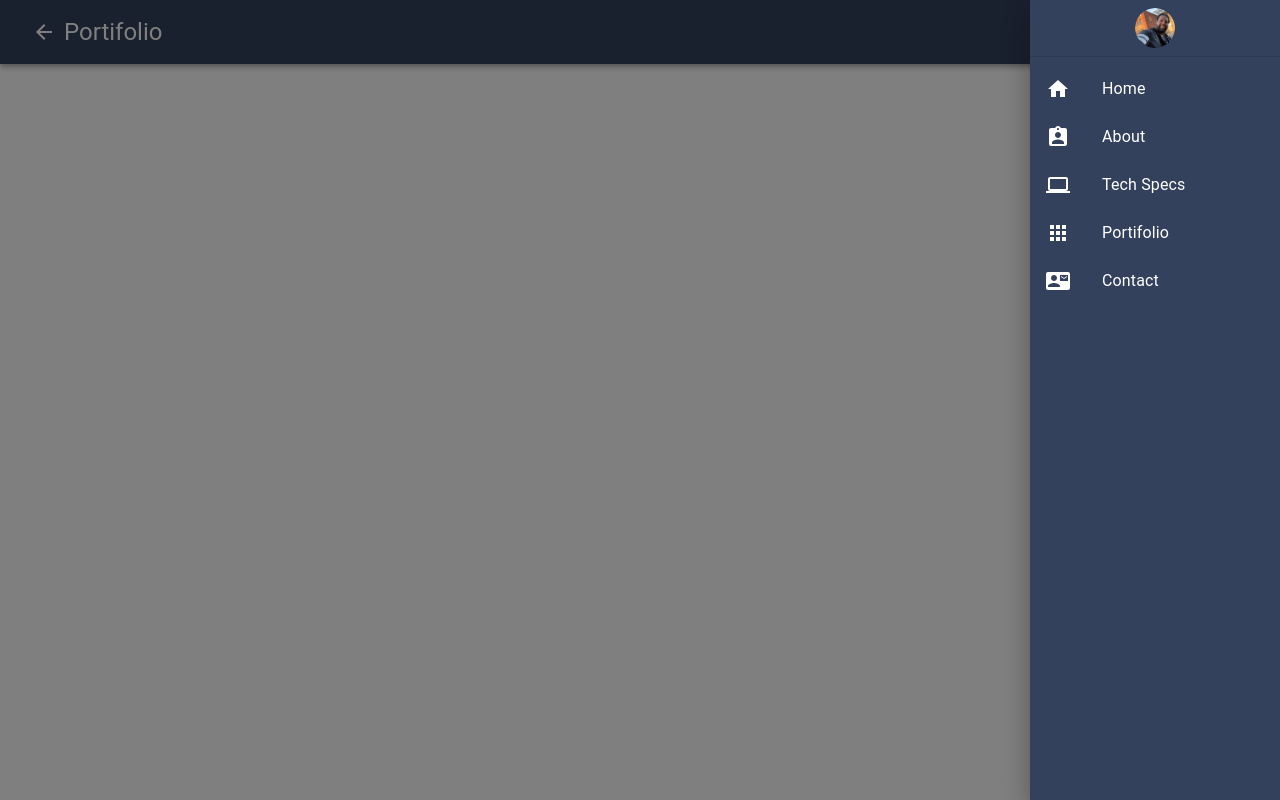
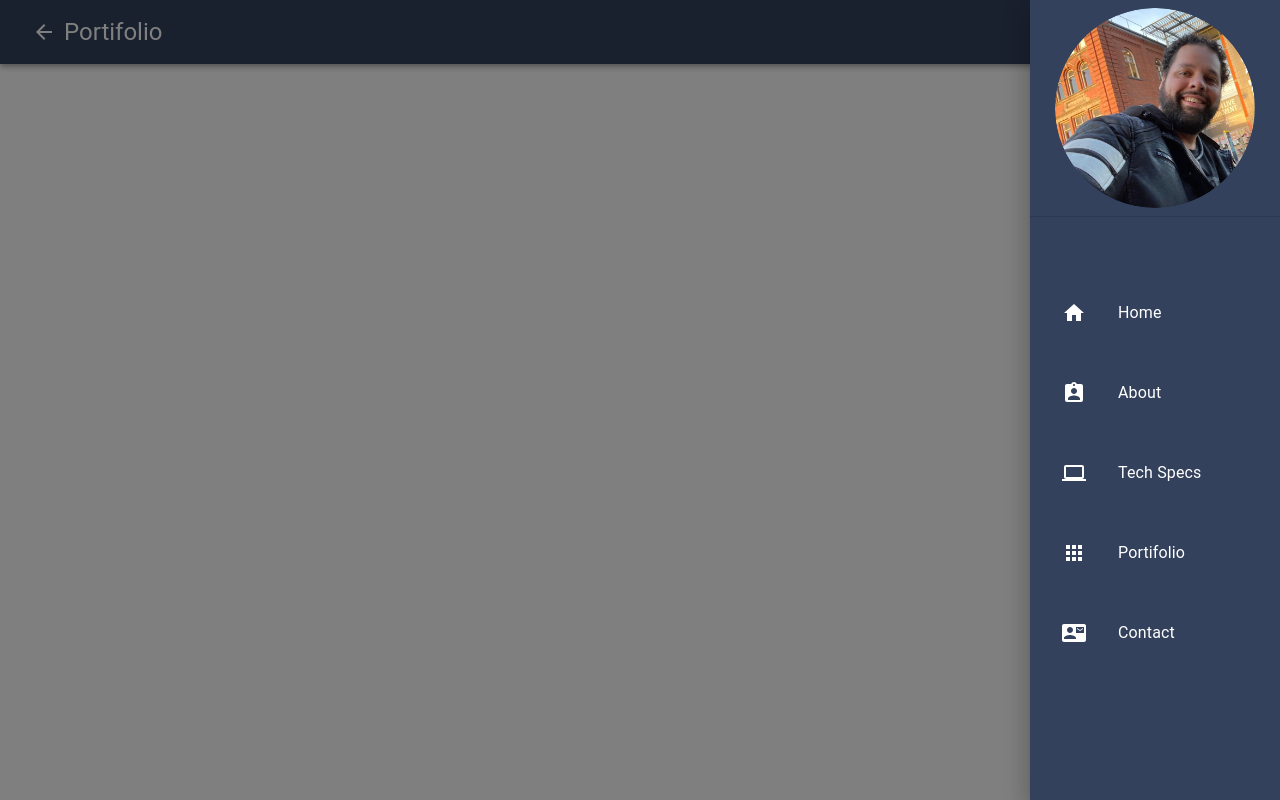
Before and after one commit to luizfroes/react-portifolio, a React (Create React App) app: page / in a window 1280 px wide. Both pictures are taken after a click on the button 44 px from the left and 32 px from the top of the page. Built offline with nearby package versions, Linux system fonts and the light colour scheme.

Commit message:
refactor navbar

```diff
--- a/src/components/NavBar/index.js
+++ b/src/components/NavBar/index.js
@@ -1,5 +1,6 @@
 import React from "react";
 import { useState } from "react";
+import { createTheme } from "@mui/material/styles";
 import "../../style.css";
 import MobilRightMenuSlider from "@mui/material/Drawer";
 import {
@@ -15,6 +16,7 @@ import {
   Typography,
   Box,
   sliderClasses,
+  makeStyles,
 } from "@mui/material";
 import {
   ArrowBack,
@@ -27,6 +29,9 @@ import {
 import portrait from "../../Portrait1.png";
 import { color, height } from "@mui/system";
 import { hover } from "@testing-library/user-event/dist/hover";
+
+//CSS Styles
+const theme = createTheme();
 
 const menuItems = [
   {
@@ -74,19 +79,26 @@ export const NavBar = () => {
         sx={{
           display: "block",
           margin: "0.5rem auto",
+          width: theme.spacing(25),
+          height: theme.spacing(25),
         }}
         src={portrait}
         alt="Luiz Froes portrait"
       />
       <Divider />
-      <List>
+      <List style={{ margin: "3rem 0rem" }}>
         {menuItems.map((listItem, key) => (
           <ListItem button key={key}>
-            <ListItemIcon style={{ color: "#ffffff" }}>
+            <ListItemIcon
+              style={{
+                color: "#ffffff",
+                padding: "1rem",
+              }}
+            >
               {listItem.listIcon}
             </ListItemIcon>
             <ListItemText
-              style={{ color: "#ffffff" }}
+              style={{ color: "#ffffff", padding: "1rem" }}
               primary={listItem.listText}
             />
           </ListItem>
```
